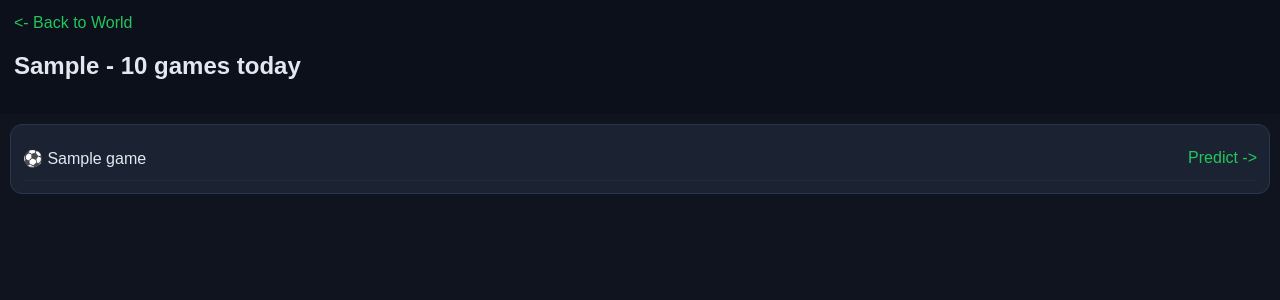
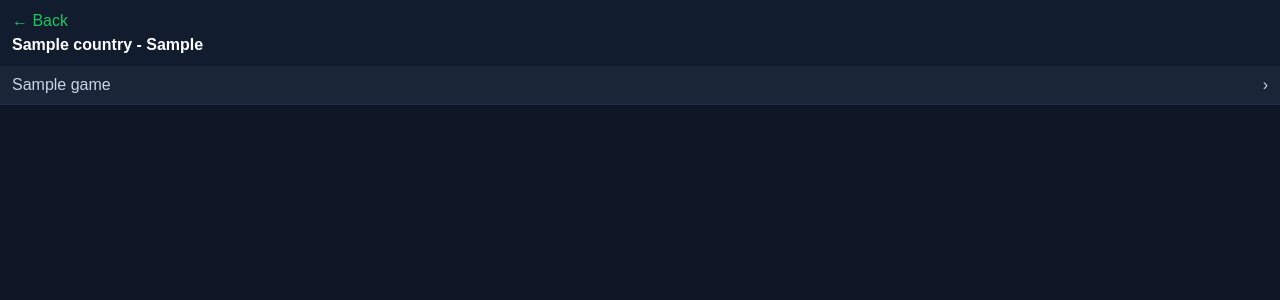
Before and after one commit to Abednico-byte/abed-predict-world, a Python web app: template templates/league.html in a window 1280 px wide. Shown: the top 300 px of the page. Run offline with Jinja, Linux system fonts and the light colour scheme; the template is opened without the code that fills it: most values are stand-ins (such as "Sample title", 1, 10 or a date in 2020).

Commit message:
Update league.html

```diff
--- a/templates/league.html
+++ b/templates/league.html
@@ -1 +1,4 @@
-<!DOCTYPE html><html><head><meta name="viewport" content="width=device-width,initial-scale=1"><title>Games</title><style>body{background:#0f141e;color:#e2e8f0;font-family:sans-serif;margin:0}.h{background:#0b101a;padding:14px}.card{background:#1b2333;border:1px solid #2a3650;border-radius:12px;padding:12px;margin:10px}.row{padding:12px 0;border-bottom:1px solid #1f2a3d}</style></head><body><div class=h><a href="/" style=color:#22c55e;text-decoration:none><- Back to World</a><h2>{{lg.n}} - {{lg.f}} games today</h2></div><div class=card>{% for g in lg.games %}<div class=row>⚽ {{g}} <span style=float:right;color:#22c55e>Predict -></span></div>{% endfor %}</div></body></html>
+<!DOCTYPE html><html><head><meta name="viewport" content="width=device-width,initial-scale=1"><title>{{lg.country}}</title><style>body{background:#0e1625;color:#fff;font-family:sans-serif;margin:0}.top{background:#111c2e;padding:12px}.game{background:#1a2538;padding:10px 12px;border-bottom:1px solid #1f2e4a;display:flex;justify-content:space-between;color:#cbd5e1;text-decoration:none}</style></head><body>
+<div class="top"><a href="/" style="color:#22c55e;text-decoration:none">← Back</a><div style="margin-top:6px;font-weight:800;font-size:16px">{{lg.country}} - {{lg.n}}</div></div>
+{% for g in lg.games %}<a class="game" href="/game/{{lg.id}}/{{loop.index0}}"><span>{{g}}</span><span>›</span></a>{% endfor %}
+</body></html>
```
